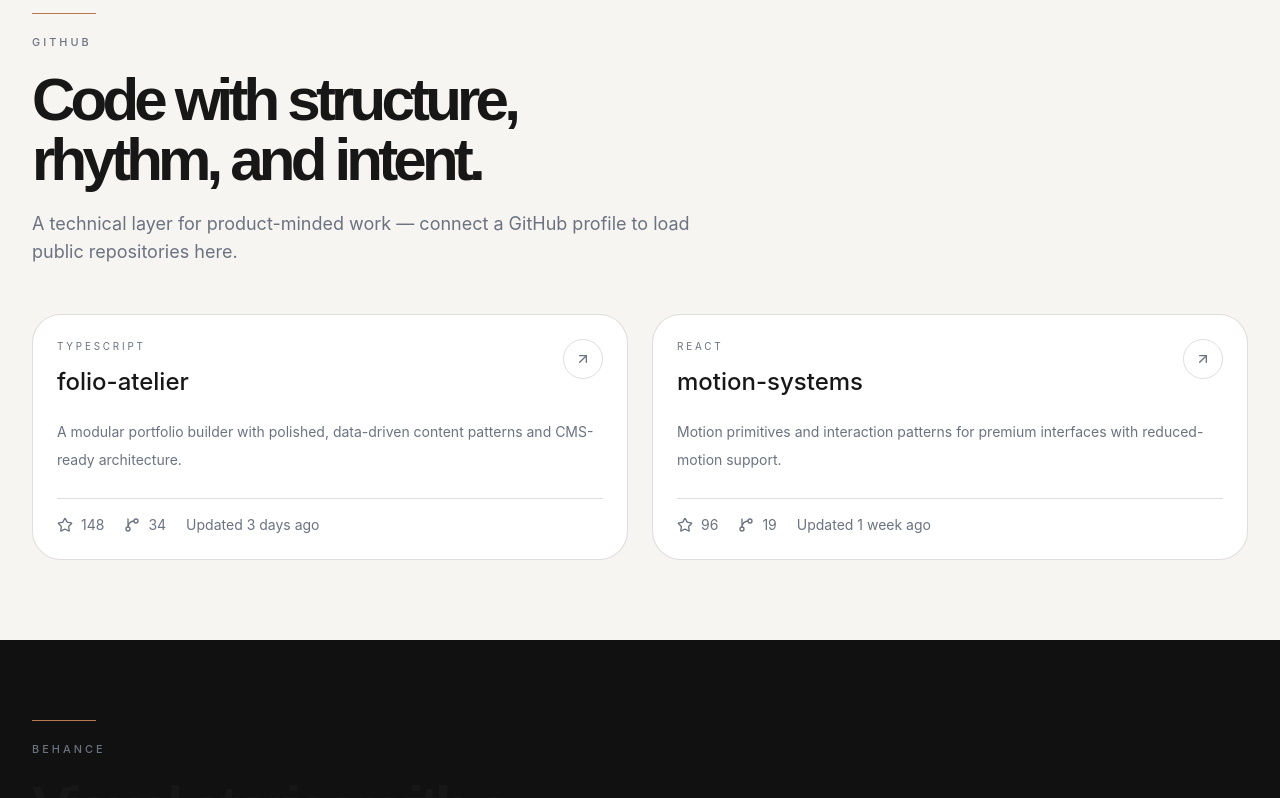
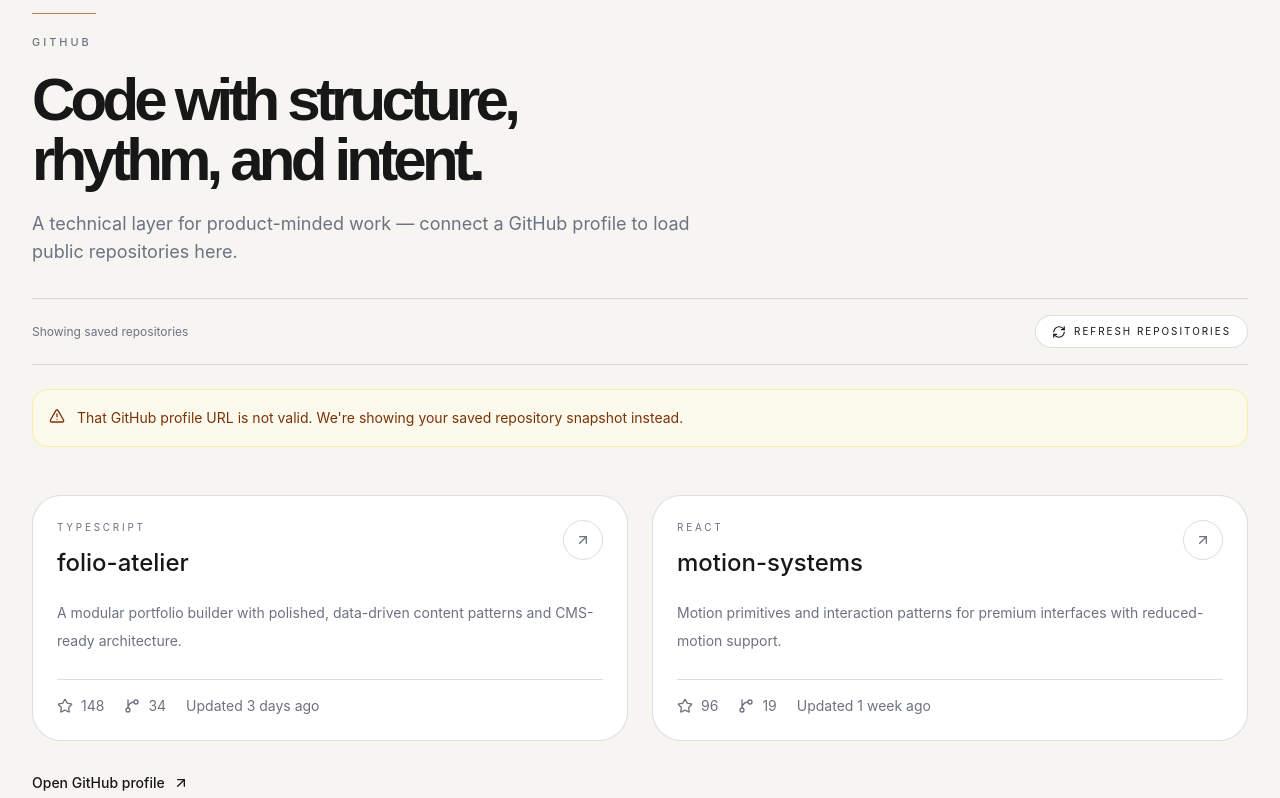
Before and after one commit to felipemvrin/foliospark, a React (Vite) app: page / in a window 1280 px wide. Shown: the part 3040-3838 px from the top of the page. Built offline with nearby package versions, Linux system fonts and the light colour scheme.

Commit message:
feat: add GitHub repository refresh states

```diff
--- a/src/components/GitHubSection.tsx
+++ b/src/components/GitHubSection.tsx
@@ -1,19 +1,27 @@
 import { useEffect, useState } from 'react'
 import { motion } from 'framer-motion'
-import { ArrowUpRight, GitBranch, Star } from 'lucide-react'
+import { AlertTriangle, ArrowUpRight, GitBranch, RefreshCw, Star } from 'lucide-react'
 
+import { getSafeExternalHref } from '../lib/links'
 import { usePortfolioStore } from '../store/portfolioStore'
 import { fetchGitHubProjects } from '../lib/github'
 import type { GitHubProject } from '../types/portfolio'
 import { SectionHeading } from './SectionHeading'
 
+type GitHubState =
+  | { status: 'idle' }
+  | { status: 'loading'; url: string }
+  | { status: 'success'; url: string; projects: GitHubProject[]; syncedAt: Date }
+  | { status: 'error'; url: string; message: string }
+
 export function GitHubSection() {
   const portfolio = usePortfolioStore((state) => state.data)
   const githubLink = portfolio.socialLinks.find((link) => link.platform === 'github')
   const githubUrl = githubLink?.url
-  const [remoteResult, setRemoteResult] = useState<{ url: string; projects: GitHubProject[] } | null>(null)
-  const hasRemoteProjects = remoteResult?.url === githubUrl
-  const projects = hasRemoteProjects ? remoteResult?.projects ?? portfolio.githubProjects : portfolio.githubProjects
+  const [refreshToken, setRefreshToken] = useState(0)
+  const [githubState, setGithubState] = useState<GitHubState>({ status: 'idle' })
+  const hasRemoteProjects = githubState.status === 'success' && githubState.url === githubUrl
+  const projects = hasRemoteProjects ? githubState.projects : portfolio.githubProjects
   const source = hasRemoteProjects ? 'github' : 'sample'
 
   useEffect(() => {
@@ -25,18 +33,38 @@ export function GitHubSection() {
 
     fetchGitHubProjects(githubUrl, controller.signal)
       .then((remoteProjects) => {
-        if (remoteProjects) {
-          setRemoteResult({ url: githubUrl, projects: remoteProjects })
+        if (remoteProjects === null) {
+          throw new Error('That GitHub profile URL is not valid.')
         }
+
+        setGithubState({ status: 'success', url: githubUrl, projects: remoteProjects, syncedAt: new Date() })
       })
-      .catch(() => {
+      .catch((error: unknown) => {
         if (!controller.signal.aborted) {
-          setRemoteResult(null)
+          setGithubState({
+            status: 'error',
+            url: githubUrl,
+            message: error instanceof Error ? error.message : 'GitHub could not be refreshed right now.',
+          })
         }
       })
 
     return () => controller.abort()
-  }, [githubUrl])
+  }, [githubUrl, refreshToken])
+
+  const githubHref = githubUrl ? getSafeExternalHref(githubUrl) : null
+  const isLoading = Boolean(githubUrl) && (githubState.status === 'idle' || githubState.status === 'loading' || githubState.url !== githubUrl)
+  const errorMessage = githubState.status === 'error' && githubState.url === githubUrl ? githubState.message : null
+  const syncedAt = githubState.status === 'success' && githubState.url === githubUrl ? githubState.syncedAt : null
+
+  const refreshRepositories = () => {
+    if (!githubUrl || isLoading) {
+      return
+    }
+
+    setGithubState({ status: 'loading', url: githubUrl })
+    setRefreshToken((current) => current + 1)
+  }
 
   return (
     <section id="github" className="mx-auto max-w-7xl px-5 py-20 sm:px-6 lg:px-8">
@@ -47,6 +75,28 @@ export function GitHubSection() {
           ? 'Selected public repositories, refreshed from GitHub.'
           : 'A technical layer for product-minded work — connect a GitHub profile to load public repositories here.'}
       />
+
+      <div className="mt-8 flex flex-wrap items-center justify-between gap-4 border-y border-[var(--border)] py-4">
+        <div className="text-xs text-[var(--muted)]" role="status" aria-live="polite">
+          {isLoading ? 'Refreshing repositories…' : syncedAt ? `Last refreshed ${syncedAt.toLocaleTimeString([], { hour: 'numeric', minute: '2-digit' })}` : errorMessage ? 'Showing saved repositories' : 'Saved repository snapshot'}
+        </div>
+        <button
+          type="button"
+          onClick={refreshRepositories}
+          disabled={!githubUrl || isLoading}
+          className="inline-flex items-center gap-2 rounded-full border border-[var(--border)] bg-[var(--surface)] px-4 py-2 text-[0.62rem] uppercase tracking-[0.2em] text-[var(--foreground)] transition hover:opacity-90 disabled:cursor-not-allowed disabled:opacity-50"
+        >
+          <RefreshCw className={`h-3.5 w-3.5 ${isLoading ? 'animate-spin' : ''}`} aria-hidden="true" />
+          {isLoading ? 'Refreshing' : 'Refresh repositories'}
+        </button>
+      </div>
+
+      {errorMessage ? (
+        <div className="mt-6 flex items-start gap-3 rounded-2xl border border-amber-200/70 bg-amber-50/60 p-4 text-sm leading-6 text-amber-900" role="alert">
+          <AlertTriangle className="mt-0.5 h-4 w-4 shrink-0" aria-hidden="true" />
+          <p>{errorMessage} We&apos;re showing your saved repository snapshot instead.</p>
+        </div>
+      ) : null}
 
       {hasRemoteProjects && projects.length === 0 ? (
         <div className="mt-12 rounded-[1.8rem] border border-dashed border-[var(--border)] bg-[var(--surface)] p-8 text-sm leading-7 text-[var(--muted)]">
@@ -68,7 +118,7 @@ export function GitHubSection() {
                   <p className="text-[0.62rem] uppercase tracking-[0.28em] text-[var(--muted)]">{project.language}</p>
                   <h3 className="mt-3 text-2xl font-medium text-[var(--foreground)]">{project.repository}</h3>
                 </div>
-                <a href={project.url} className="inline-flex h-10 w-10 items-center justify-center rounded-full border border-[var(--border)] text-[var(--muted)] transition hover:text-[var(--foreground)]">
+                <a href={getSafeExternalHref(project.url) ?? '#'} target="_blank" rel="noopener noreferrer" className="inline-flex h-10 w-10 items-center justify-center rounded-full border border-[var(--border)] text-[var(--muted)] transition hover:text-[var(--foreground)]" aria-label={`Open ${project.repository} on GitHub`}>
                   <ArrowUpRight className="h-4 w-4" />
                 </a>
               </div>
@@ -84,6 +134,12 @@ export function GitHubSection() {
           ))}
         </div>
       )}
+
+      {githubHref ? (
+        <a href={githubHref} target="_blank" rel="noopener noreferrer" className="mt-8 inline-flex items-center gap-2 text-sm font-medium text-[var(--foreground)] transition hover:gap-3">
+          Open GitHub profile <ArrowUpRight className="h-4 w-4" />
+        </a>
+      ) : null}
     </section>
   )
 }
```
Also changed, not shown: 2 other files (tests, documents, lock files or other folders).
